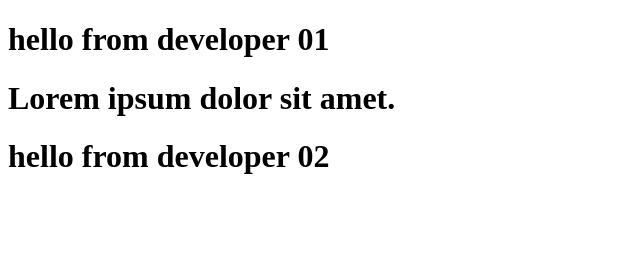
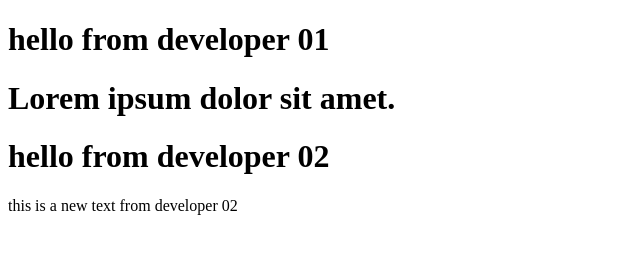
Before and after one commit to SanyFaysal/github_collaboration, a plain HTML site: page index.html in a window 1280 px wide. Shown: the whole page, without its empty margins (0-640 px from the left). Drawn offline with Linux system fonts and the light colour scheme.

Commit message:
[Added] : a random text

```diff
--- a/index.html
+++ b/index.html
@@ -9,5 +9,6 @@
     <h1>hello from developer 01</h1>
     <h1>Lorem ipsum dolor sit amet.</h1>
     <h1>hello from developer 02</h1>
+    <p> this is a new text from developer 02</p>
 </body>
 </html>
```
